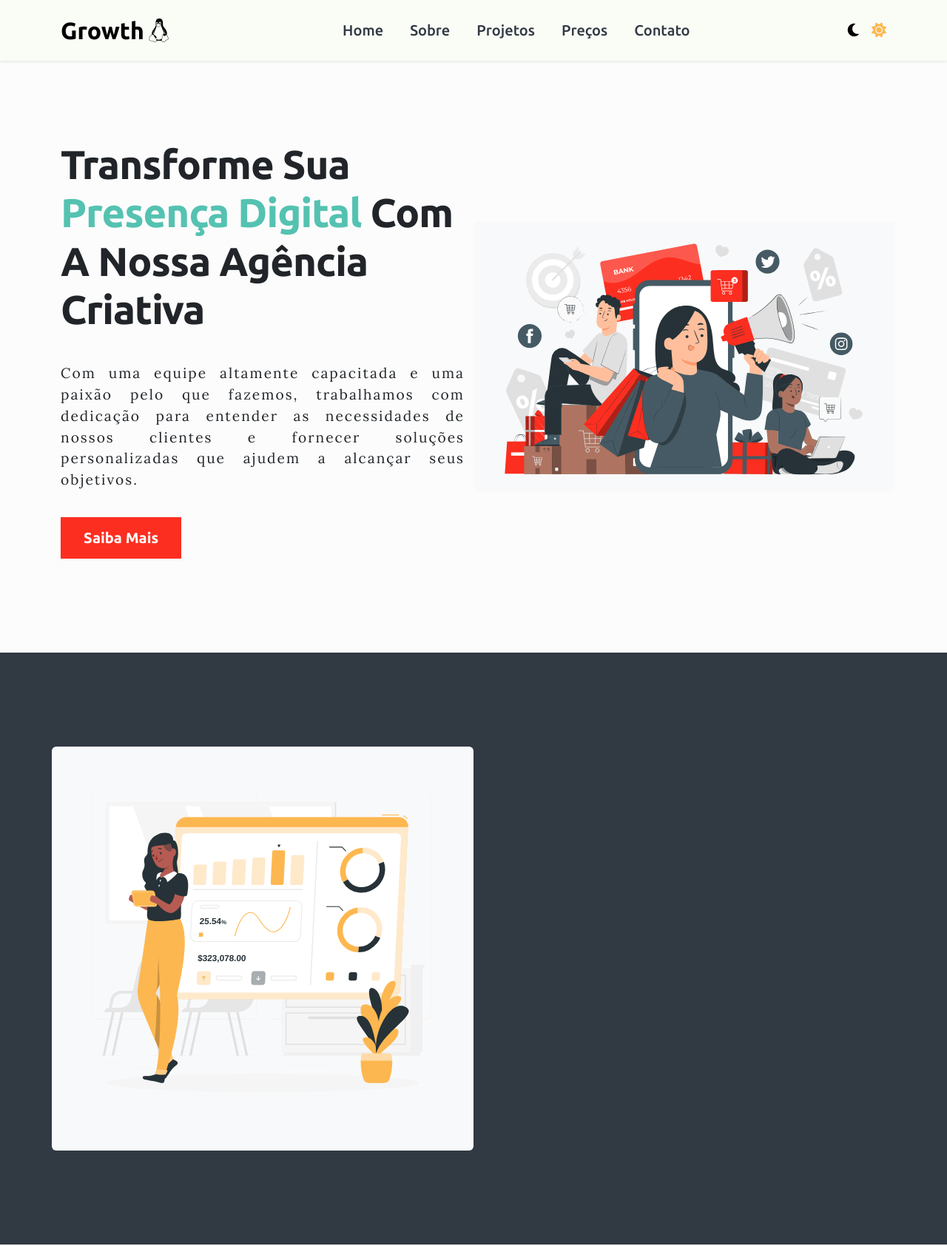
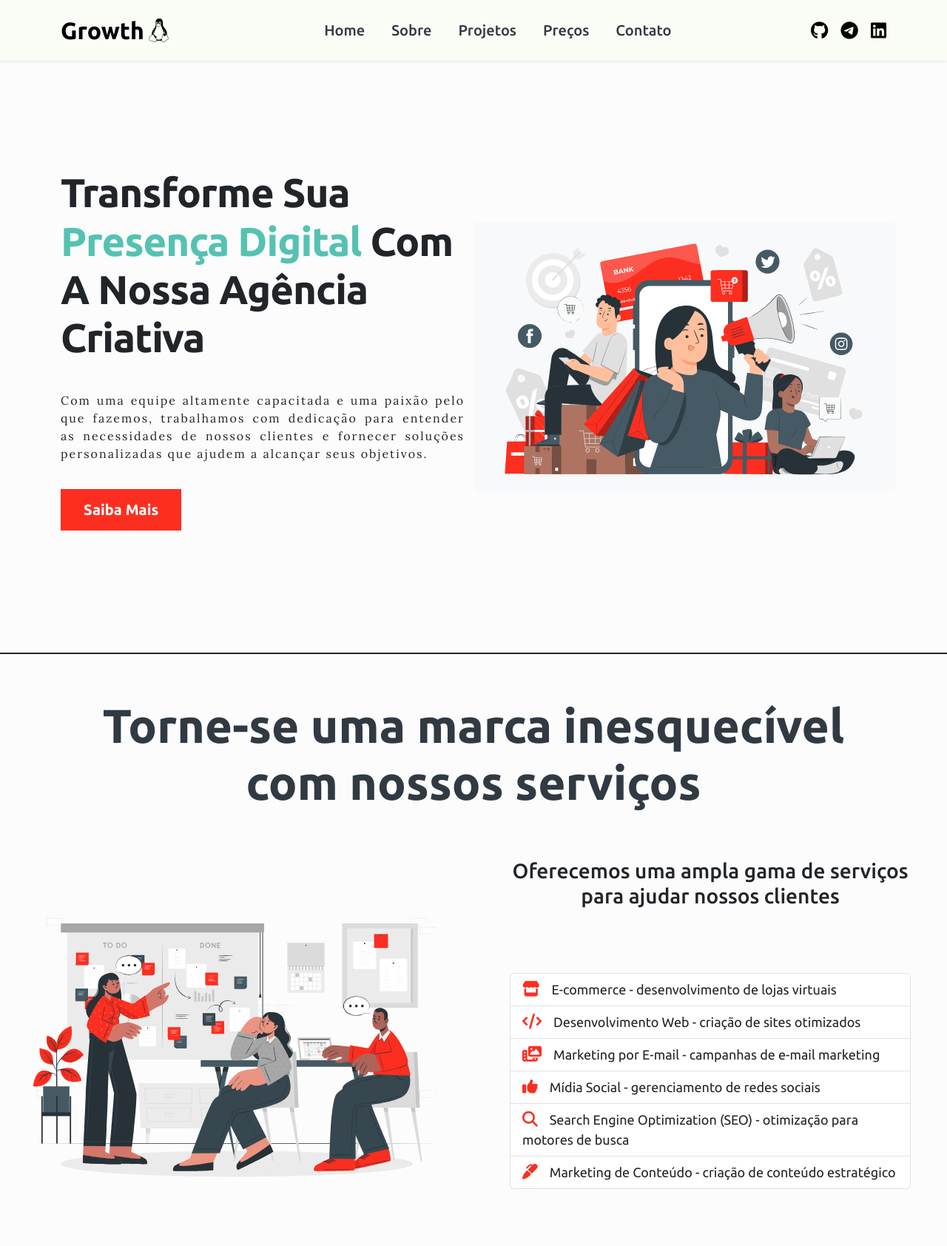
Before and after one commit to eso81/landing-page, a plain HTML site: page index.html in a window 1280 px wide. Shown: the whole page at 74% size. Drawn offline with nearby package versions, Linux system fonts and the light colour scheme.

Commit message:
featured

```diff
--- a/assets/css/style.css
+++ b/assets/css/style.css
@@ -118,8 +118,8 @@ li{
 }
 .media-social i{
     padding-left: 15px;
-    font-size: 20px;
-    color: var(--amber-color);
+    font-size: 24px;
+    color: var(--black-color);
     cursor: pointer;
     transition: var(--transition-02);
 }
@@ -143,7 +143,7 @@ li{
 }
 .hero p{
     padding-top: 20px;
-    font-size: 1.2rem;
+    font-size: 1rem;
     letter-spacing: 2px;
     text-align: justify;
     font-family: var(--font-lora);
@@ -151,7 +151,30 @@ li{
 
 /*_________ featured  _________*/
 .featured{
-    background-color: var(--bright-color);
+    background-color: var(--bg-color);
+}
+.featured h1{
+    color: var(--bright-color);
+    font-size: 4rem;
+    font-weight: 700;
+    text-align: center;
+    margin-top: 30px;
+}
+.area{
+    background-color: var(--bg-body);
+    padding: 1px;
+}
+.area h3{
+    text-align: center;
+    margin-bottom: 40px;
+}
+.list-group-item{
+    font-size: 18px;
+    transition: var(--transition-02);
+}
+.list-group-item  i{
+    font-size: 1.3rem;
+    color: var(--orange-color);
 }
 
 /*_________   _________*/
@@ -181,6 +204,37 @@ li{
         text-transform: none;
         text-align: center;
     }
+    .hero .btn{
+        margin-bottom: 30px;
+    }
+    .featured h1{
+        font-size: 25px;
+        padding-bottom: 30px;
+    }
+    .area h3{
+        font-size: 20px;
+        padding-top: 40px;
+    }
+    .list-group-item{
+        font-size: 16px;
+        transition: var(--transition-02);
+    }
+    .list-group-item-action:hover{
+        font-size: 16px;
+        color: var(--white-color);
+        transition: var(--transition-02);
+        background-color: var(--bright-color);
+    }
+    .list-group-item  i{
+        font-size: 1rem;
+        color: var(--orange-color);
+    }
+    .list-group-item  i:hover{
+        font-size: 1rem;
+        color: var(--white-color);
+
+
+    }
  }
 
 /* Small devices (landscape phones, less than 768px)*/
--- a/index.html
+++ b/index.html
@@ -47,8 +47,9 @@
                   </li>
                 </ul>
                 <div class="media-social">
-                    <i class="fa-solid fa-moon"></i>
-                    <i class="fa-solid fa-sun"></i>
+                  <i class="fa-brands fa-github"></i>
+                  <i class="fa-brands fa-telegram"></i>
+                  <i class="fa-brands fa-linkedin"></i>
                 </div>
 
               </div>
@@ -69,22 +70,37 @@
                     <a href="#" class="btn btn-default">Saiba mais</a>
                 </div>
                 <div class="col-lg-6 col-md-6 bg-body-tertiary rounded">
-                    <img src="./assets/images/hero-img.svg" alt="" class="img-fluid ">
+                    <img src="./assets/images/img-01.svg" alt="" class="img-fluid ">
                 </div>
             </div>
         </div>
     </section>
     <!--___ end hero ____-->
-
+    <!--divisor-->
+    <div class="d-flex bg-dark" style="height: 2px;">
+      <div class="hr">
+      </div>
+    </div>
     <!--___ start featured ____-->
     <section class="featured">
-      <div class="container">
+      <div class="container-fluid ">
         <div class="row cover">
-          <div class="col-lg-6 col-md-6 bg-body-tertiary rounded">
-            <img src="./assets/images/feature-img.svg" alt="">
+          <h1>Torne-se uma marca inesquecível<br> com nossos serviços</h1>
+          <div class="col-lg-6 col-md-6 area">
+            <img src="./assets/images/img-02.svg" alt="" class="img-fluid">
           </div>
-          <div class="col-lg-6 col-md-6">
-            <h1></h1>
+          <div class="col-lg-6 col-md-6 area ">
+            <h3 class="">Oferecemos uma ampla gama de serviços<br> para ajudar nossos clientes</h3>
+            <div class="list-group p-5">
+              <button type="button" class="list-group-item list-group-item-action"><i class="fa-solid fa-store me-3"></i>E-commerce - desenvolvimento de lojas virtuais</button>
+              <button type="button" class="list-group-item list-group-item-action"><i class="fa-solid fa-code me-3"></i>Desenvolvimento Web - criação de sites otimizados</button>
+              <button type="button" class="list-group-item list-group-item-action"><i class="fa-solid fa-photo-film me-3"></i>Marketing por E-mail - campanhas de e-mail marketing</button>
+              <button type="button" class="list-group-item list-group-item-action" ><i class="fa-solid fa-thumbs-up me-3"></i>Mídia Social - gerenciamento de redes sociais</button>
+              <button type="button" class="list-group-item list-group-item-action" ><i class="fa-solid fa-magnifying-glass me-3"></i>Search Engine Optimization (SEO) - otimização para motores de busca</button>
+              <button type="button" class="list-group-item list-group-item-action" ><i class="fa-solid fa-marker me-3"></i>Marketing de Conteúdo - criação de conteúdo estratégico</button>
+
+            </div>
+
           </div>
         </div>
       </div>
```
Also changed, not shown: assets/images/img-01.svg (renamed from assets/images/hero-img.svg), assets/images/img-02.svg (added).
